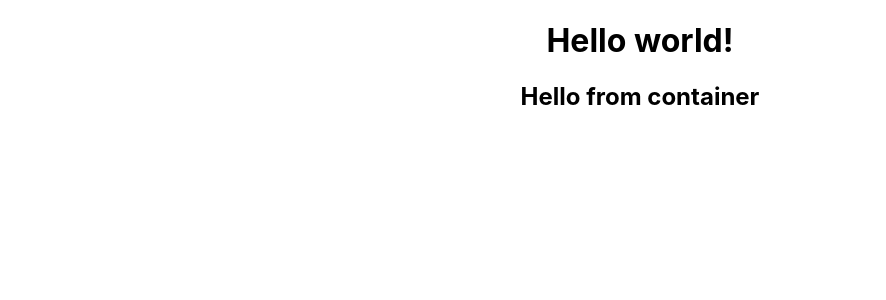
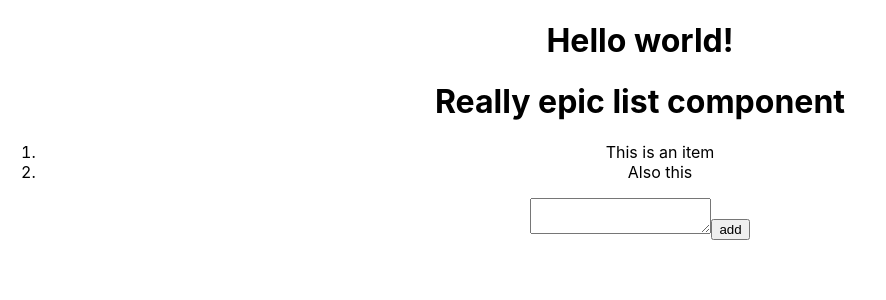
Before and after one commit to Zapihra/AdvancedWebAppWeek10, a React (Create React App) app: page / in a window 1280 px wide. Shown: the top 300 px of the page, without its empty margins (0-886 px from the left). Built offline with nearby package versions, Linux system fonts and the light colour scheme.

Commit message:
task4 component states

```diff
--- a/src/components/MyContainer.js
+++ b/src/components/MyContainer.js
@@ -1,10 +1,31 @@
 import List from "./MyList";
+import { useState } from 'react';
 
 const Container = () => {
+    const [items, setItems] = useState([
+        {id: "1", text: "This is an item" },
+        {id: "2", text: "Also this"}
+    ])
+
+
+    function add(e) {
+        var textValue = document.getElementById("text").value
+        e.preventDefault()
+        var length = items.length
+        const newItem = {id: String(length+1), text: textValue}
+
+        var newItems = [...items]
+        newItems.push(newItem)
+        setItems(newItems)
+    }
+
     return (
         <>
-            <h2>Hello from container</h2>
-            <List/>
+            <List items={items} header="Really epic list component"/>
+            <form>
+                <textarea id="text"></textarea>
+                <button onClick={(e) => add(e)}>add</button>
+            </form>
         </>
     )
 }
--- a/src/components/MyList.js
+++ b/src/components/MyList.js
@@ -11,8 +11,6 @@ function List(props) {
         <ol>
             {itemsList}
         </ol>
-        props.items
-        <h2>I'm a list</h2>
     </>)
     }
 }
```
Also changed, not shown: public/index.html (+0 -9 lines).
